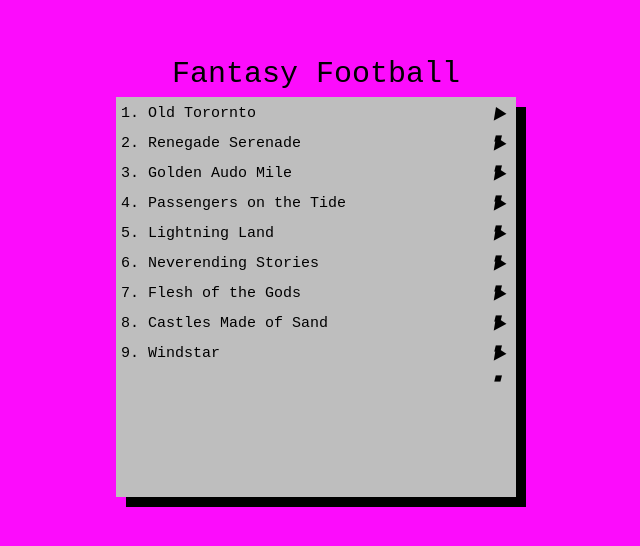
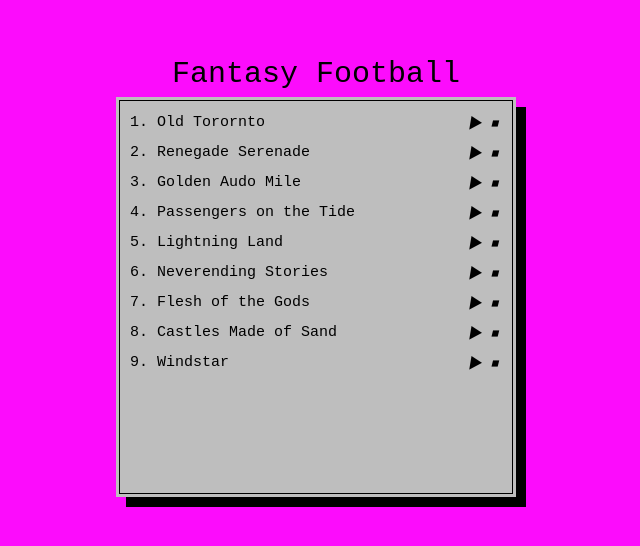
Before and after one commit to vegdev/fantasy-football, a Vue app: page / in a window 1280 px wide. Shown: the part 126-672 px from the top of the page, without its empty margins (324-964 px from the left). Built offline with nearby package versions, Linux system fonts and the light colour scheme; no server answers.

Commit message:
add more styling

```diff
--- a/src/assets/main.css
+++ b/src/assets/main.css
@@ -7,16 +7,36 @@
   background-color: #fc0cfc;
   font-weight: normal;
 }
-
 body {
   display: flex;
   place-items: center;
+  box-sizing: border-box;
 }
 a,
 .green {
   text-decoration: none;
   color: hsla(160, 100%, 37%, 1);
   transition: 0.4s;
+}
+.greetings {
+  display: flex;
+  place-items: center;
+}
+.greetings code {
+  text-align: center;
+}
+.track-controls {
+  display: flex;
+}
+.player-container {
+  box-sizing: border-box;
+  padding: 8px;
+}
+.border-container {
+  padding: 8px;
+  height: 100%;
+  box-sizing: border-box;
+  border: 1px solid black;
 }
 
 @media (hover: hover) {
```
